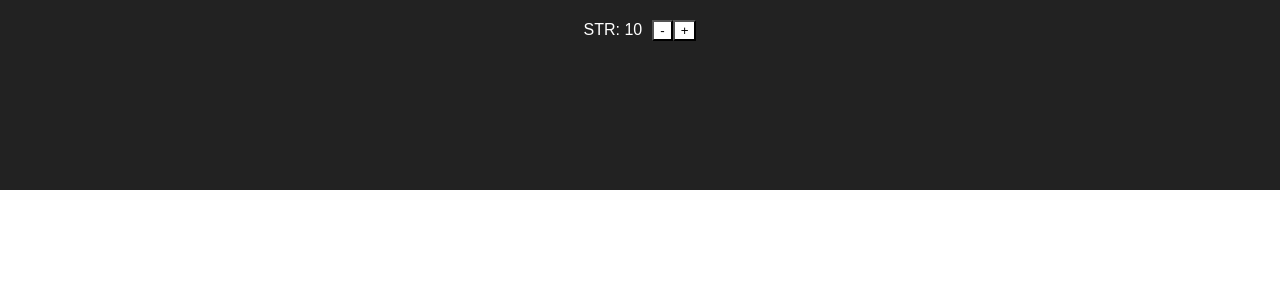
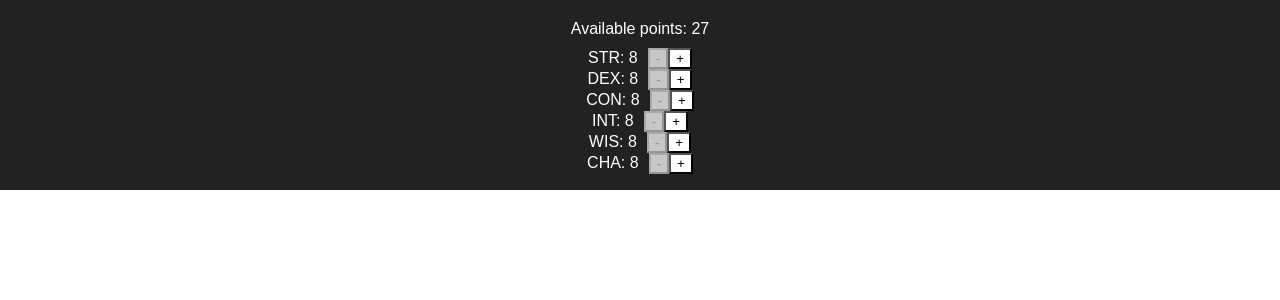
Before and after one commit to jlovelock/dnd-web, a React (Create React App) app in the folder client/: page / in a window 1280 px wide. Shown: the top 300 px of the page. Built offline with nearby package versions, Linux system fonts and the light colour scheme; no server answers.

Commit message:
Point buy manager

```diff
--- a/client/src/App.js
+++ b/client/src/App.js
@@ -1,6 +1,6 @@
 import React, { Component } from 'react';
 import './App.css';
-import {StatSelector} from './stat-selector';
+import {PointBuyManager} from './stat-selector';
 
 class App extends Component {
   state = {data: ":("};
@@ -16,7 +16,7 @@ class App extends Component {
     return (
       <div className="App">
         <div className="App-header">
-          <StatSelector name="STR"/>
+          <PointBuyManager />
         </div>
       </div>
     );
--- a/client/src/stat-selector.js
+++ b/client/src/stat-selector.js
@@ -2,6 +2,17 @@ import React, {Component} from 'react';
 
  const MIN_SCORE = 8;
  const MAX_SCORE = 15;
+
+ const pointBuyCosts = {
+   8:  0,
+   9:  1,
+   10: 2,
+   11: 3,
+   12: 4,
+   13: 5,
+   14: 7,
+   15: 9
+ };
 
  /*
   * Helper class for point buy.
@@ -10,22 +21,34 @@ export class StatSelector extends Component {
   constructor(props){
     super(props);
     this.state = {
-        score: 10
-      };
+      score: 8
+    };
   }
 
   canDecrement = () => { return this.state.score > MIN_SCORE; }
   canIncrement = () => { return this.state.score < MAX_SCORE; }
 
   decrement = () => {
-    this.canDecrement() && this.setState({
-      score: this.state.score - 1
-    });
+    if(this.canDecrement()) {
+      this.props.onPointBuyValueChanged(
+        pointBuyCosts[this.state.score-1] - pointBuyCosts[this.state.score]
+      );
+      this.setState({
+        score: this.state.score - 1
+      });
+
+    }
+
   }
   increment = () => {
-    this.canIncrement() && this.setState({
-      score: this.state.score + 1
-    });
+    if(this.canIncrement()) {
+      this.props.onPointBuyValueChanged(
+        pointBuyCosts[this.state.score+1] - pointBuyCosts[this.state.score]
+      );
+      this.setState({
+        score: this.state.score + 1
+      });
+    }
   }
 
   _buildButtonOpts = (isIncrementing) => {
@@ -52,7 +75,60 @@ export class StatSelector extends Component {
         <button {...this._buildButtonOpts(true)}>
           <text>+</text>
         </button>
+
       </div>
     );
   }
 }
+
+StatSelector.defaultProps = {
+  onPointBuyValueChanged: pointBuyDifference => {}
+}
+
+const stats = ["STR", "DEX", "CON", "INT", "WIS", "CHA"];
+
+export class PointBuyManager extends Component {
+  constructor(props){
+    super(props);
+    this.state = {
+      availablePoints: 27
+    };
+
+    this.selectors = []
+    for(let statName of stats) {
+      this.selectors.push(
+        <StatSelector
+        name={statName}
+        key={statName}
+        onPointBuyValueChanged={this._updatePointBuy}
+      />);
+    }
+  }
+
+  _updatePointBuy = (pointBuyDifference) => {
+    this.setState({
+      availablePoints: this.state.availablePoints - pointBuyDifference
+    });
+  }
+
+  _getPBStyle = () => {
+    let style = {}
+    if (this.state.availablePoints < 0) {
+      style['color'] = 'red';
+      style['fontWeight'] = 'bold';
+    }
+    return style;
+  }
+
+  render() {
+    return (
+      <div>
+        <div style={{marginBottom: "10px"}}>
+          <text>Available points: </text>
+          <text style={this._getPBStyle()}>{this.state.availablePoints}</text>
+        </div>
+        {this.selectors}
+      </div>
+    );
+  }
+}
```
Also changed, not shown: 2 other files (tests, documents, lock files or other folders).
